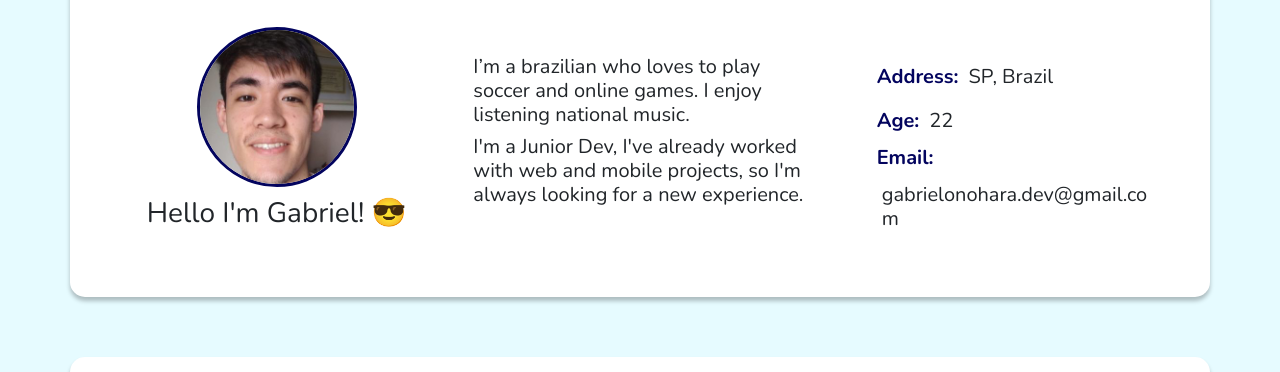
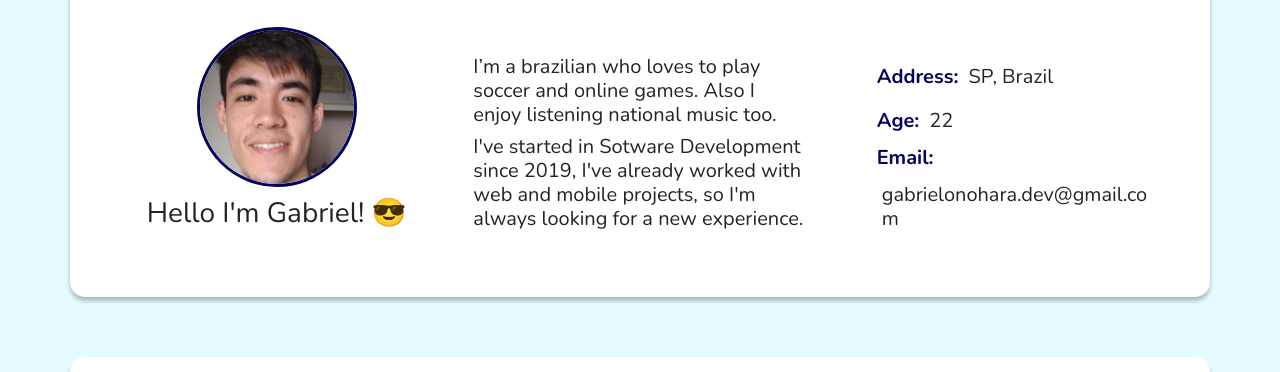
Before and after one commit to GabrielOnohara/GabrielOnohara.github.io, a plain HTML site: page index.html in a window 1280 px wide. Shown: the part 217-589 px from the top of the page. Drawn offline with nearby package versions, Linux system fonts and the light colour scheme.

Commit message:
Adjust the description beggining

```diff
--- a/index.html
+++ b/index.html
@@ -120,12 +120,12 @@
         <div class="col-lg-4 meio">
           <h5>
             I’m a brazilian who loves to play
-              soccer and online games. I enjoy
+              soccer and online games. Also I enjoy
               listening  national
-              music.
+              music too.
           </h5>
           <h5>
-            I'm a Junior Dev, I've already worked with web and mobile
+            I've started in Sotware Development since 2019, I've already worked with web and mobile
             projects, so I'm always looking for a new experience.
           </h5>
         </div>
@@ -225,7 +225,6 @@
                 After the first month. I migrated to technology team. Initially, I'd been responsible for less complexity tasks.
                 After I started to improving my knowledge about the systems, the tasks complexity have been growing and the amount too.
                 In this process, I had to learn very fast, because the company works with a lot of frameworks and tools like, Ruby on Rails, Grails, Angular, Vue, React etc. <br>
-                After this three months, I perceive my code analisys become too faster and my habilty for problem resolution improved too.
               </li>
           </ul>
         </div>
```
